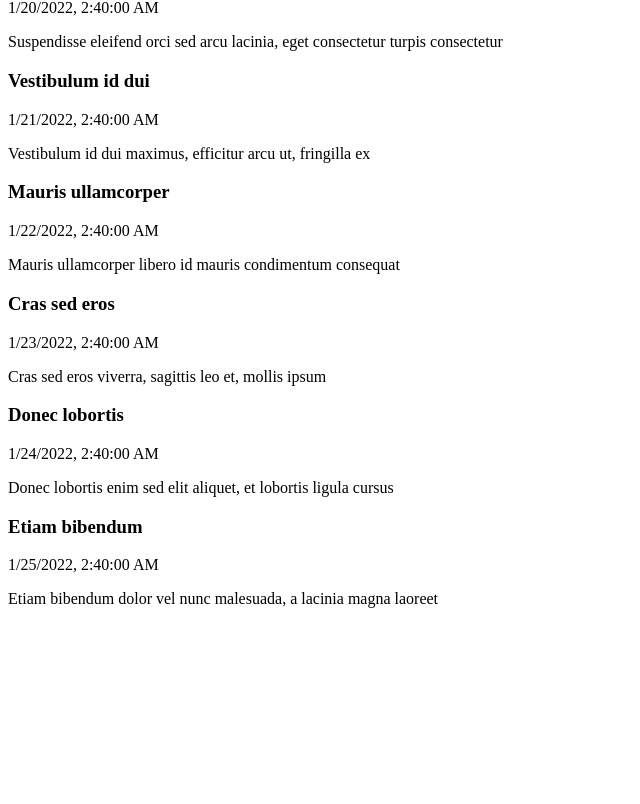
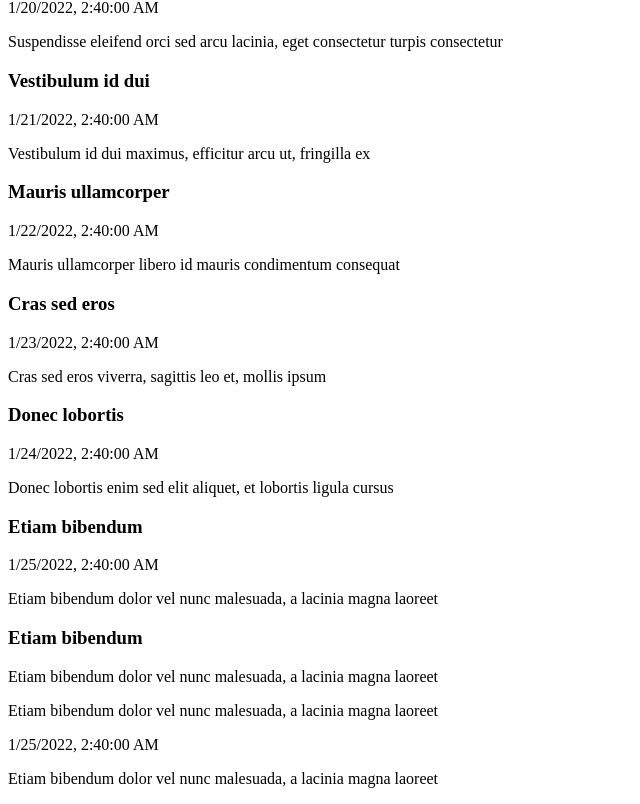
Before and after one commit to zerynthia/natatki, a Nuxt app: page / in a window 1280 px wide. Shown: the part 1336-2140 px from the top of the page, without its empty margins (0-640 px from the left). Before the commit the page ends 1960 px from the top, so only its background shows below. Built offline with nearby package versions, Linux system fonts and the light colour scheme.

Commit message:
feat: update design

```diff
--- a/app.vue
+++ b/app.vue
@@ -1,6 +1,6 @@
 <template>
   <div class="w-screen h-screen overflow-hidden">
-    <div class="max-w-[1400px] h-screen m-auto p-4 border-2 overflow-hidden">
+    <div class="max-w-[1400px] h-screen m-auto p-4 overflow-hidden">
       <TheMenu />
       <NuxtPage />
     </div>
--- a/components/ui/TheMenu.vue
+++ b/components/ui/TheMenu.vue
@@ -1,14 +1,14 @@
 <template>
   <div class="absolute t-4 r-4 opacity-75">
     <button
-      class="bg-emerald-300 hover:bg-emerald-200 transform active:scale-95 text-white w-10 h-10 rounded-full text-xl mb-4 font-semibold"
-      :class="{ '!text-emerald-300 !bg-white': isOpen }"
+      class="border-teal-500 border-2 text-teal-500 bg-white transform active:scale-95 w-10 h-10 rounded-full text-xl mb-4 font-semibold"
+      :class="{ '!border-transparent': isClose }"
       @click="menuToggle"
     >
       ☰
     </button>
 
-    <nav class="flex flex-col gap-2" :class="{ hidden: isOpen }">
+    <nav class="flex flex-col gap-2 bg-white rounded-full py-2" :class="{ hidden: isClose }">
       <button class="w-10 h-10 text-2xl transform active:scale-95">🗒️</button>
       <button class="w-10 h-10 text-2xl transform active:scale-95">⭐️</button>
       <button class="w-10 h-10 text-2xl transform active:scale-95">👤</button>
@@ -18,7 +18,7 @@
 </template>
 
 <script lang="ts" setup>
-const isOpen = ref(false);
+const isClose = ref(false);
 
-const menuToggle = () => (isOpen.value = !isOpen.value);
+const menuToggle = () => (isClose.value = !isClose.value);
 </script>
--- a/components/ui/TheNote.vue
+++ b/components/ui/TheNote.vue
@@ -1,16 +1,20 @@
 <template>
-  <div class="min-h-[100px] border-2 rounded-md p-5">
-    <h3 class="text-emerald-300 text-xl font-semibold">{{ title }}</h3>
-    <p class="text-sm text-gray-400">{{ date }}</p>
+  <div class="min-h-[70px] bg-teal-50 rounded-md p-5 flex flex-col gap-3 justify-start">
+    <div v-if="date || title">
+      <h3 v-if="title" class="text-xl font-semibold">
+        {{ title }}
+      </h3>
+      <p v-if="date" class="text-sm text-gray-400">{{ date }}</p>
+    </div>
 
-    <p class="mt-4">{{ content }}</p>
+    <p class="text-gray-600">{{ content }}</p>
   </div>
 </template>
 
 <script lang="ts" setup>
 defineProps<{
-  title: string;
+  title?: string;
   content: string;
-  date: string
+  date?: string;
 }>();
 </script>
--- a/pages/index.vue
+++ b/pages/index.vue
@@ -4,9 +4,9 @@
       <TheNote
         v-for="note in notes"
         :key="note.id"
-        :title="note.title"
+        :title="note?.title"
         :content="note.content"
-        :date="new Date(note.meta.timestamp * 1000).toLocaleString()"
+        :date="getDateFromTimestamp(note?.meta?.timestamp)"
       />
     </div>
   </div>
@@ -15,6 +15,7 @@
 <script lang="ts" setup>
 import TheNote from "~/components/ui/TheNote.vue";
 import { RawNotesCollection } from "~/types/index";
+import { getDateFromTimestamp } from "~/utils/date";
 
 const notes: RawNotesCollection = {
   note1: {
@@ -176,6 +177,23 @@ const notes: RawNotesCollection = {
     },
     content: "Etiam bibendum dolor vel nunc malesuada, a lacinia magna laoreet",
   },
+  note18: {
+    id: "17",
+    title: "Etiam bibendum",
+    content: "Etiam bibendum dolor vel nunc malesuada, a lacinia magna laoreet",
+  },
+  note19: {
+    id: "17",
+    content: "Etiam bibendum dolor vel nunc malesuada, a lacinia magna laoreet",
+  },
+  note20: {
+    id: "17",
+    meta: {
+      timestamp: 1643078400, // January 25, 2022 00:00:00 UTC
+      author: "John Doe",
+    },
+    content: "Etiam bibendum dolor vel nunc malesuada, a lacinia magna laoreet",
+  },
 };
 </script>
 
--- /dev/null
+++ b/utils/date.ts
@@ -0,0 +1,6 @@
+export const getDateFromTimestamp = (timestamp: number) => {
+  if (!timestamp || isNaN(timestamp)) return null
+
+  const date = new Date(timestamp * 1000)
+  return date.toLocaleString()
+}
```
